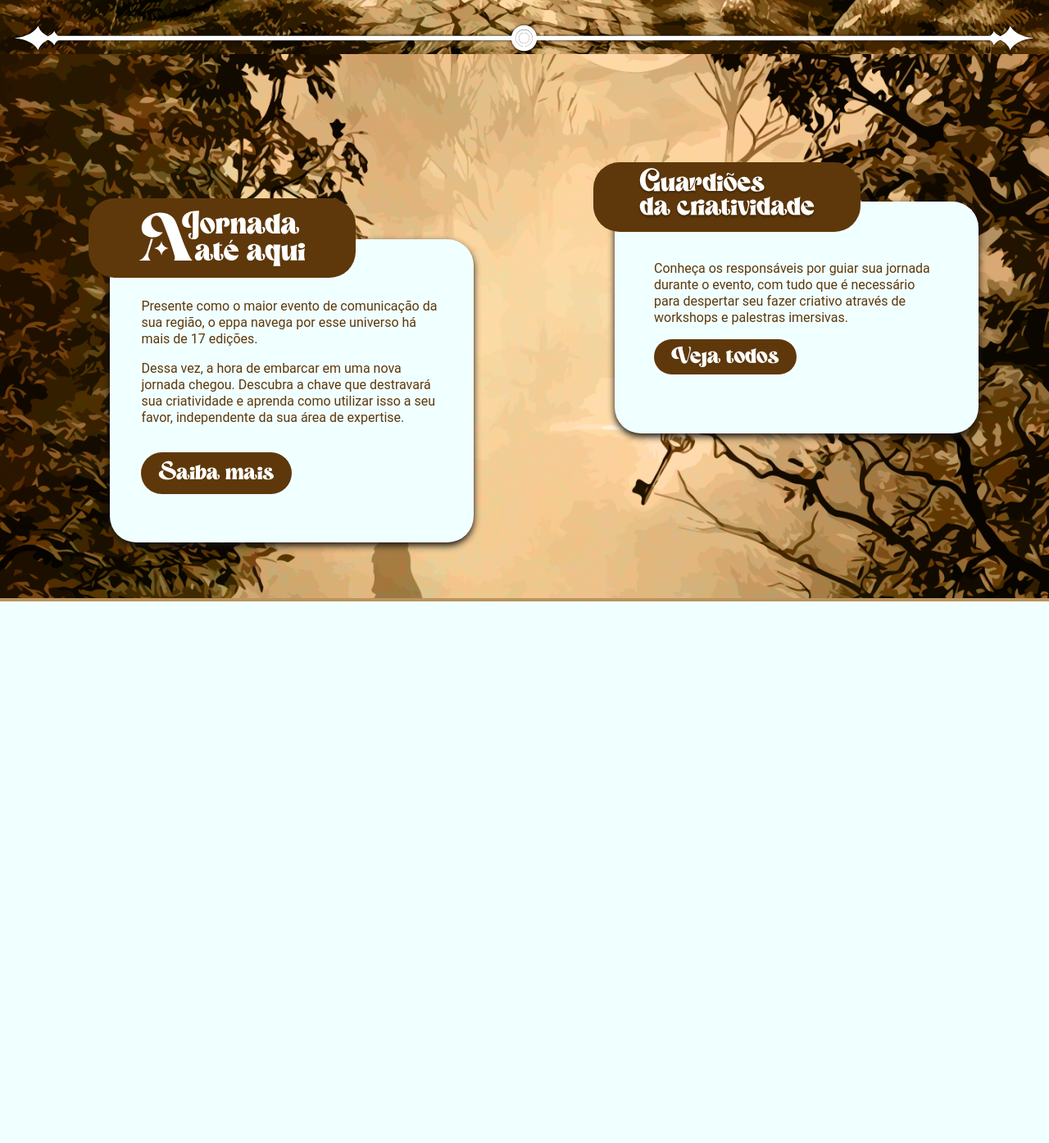
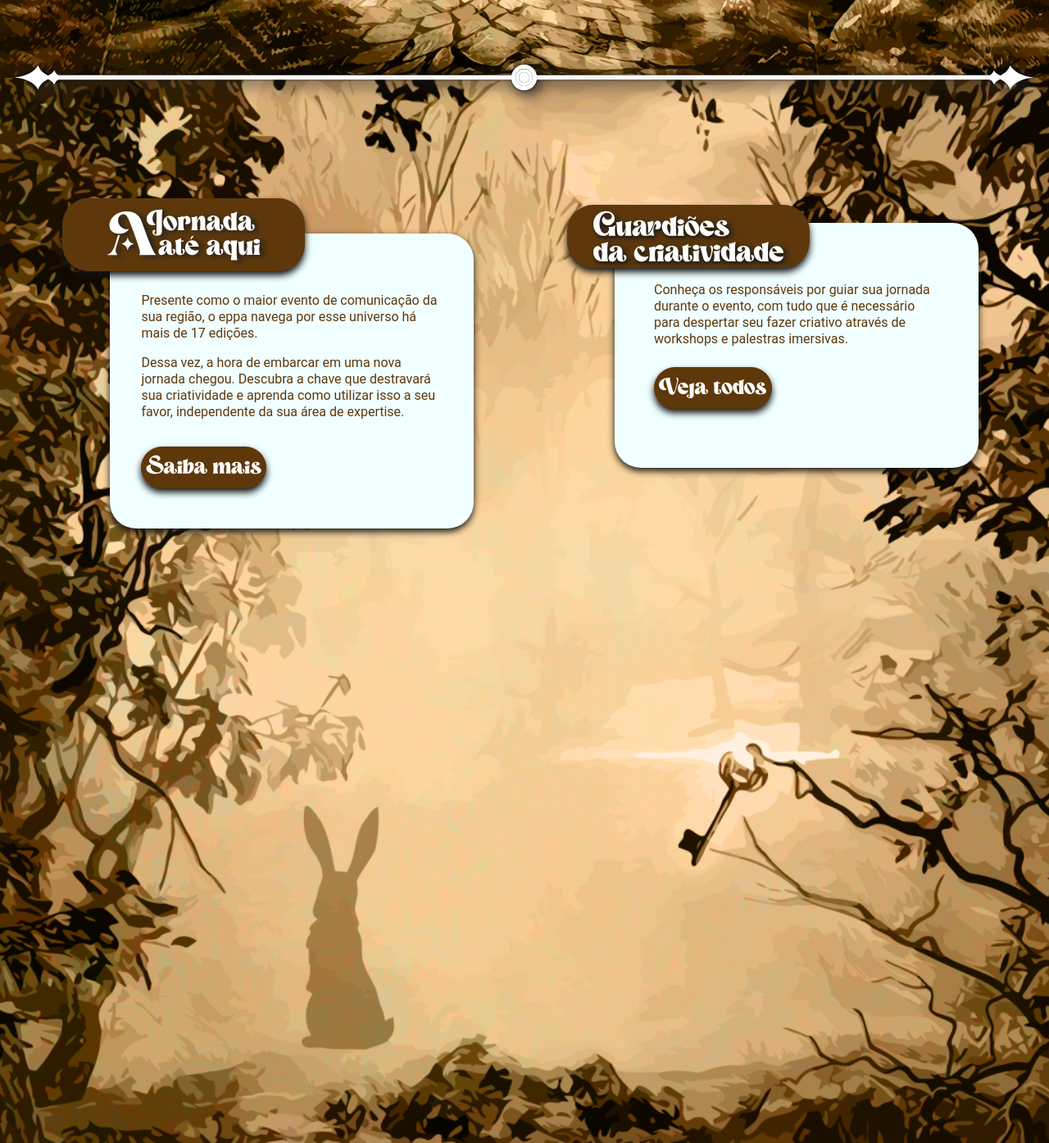
Before and after one commit to kaduFranca/Projeto-EPPA23, a PHP site: page / in a window 1280 px wide; the page is wider, and only the part inside the window is pictured. Shown: the part 760-2155 px from the top of that part at 82% size. Before the commit the page ends 1494 px from the top of that part, so only its background shows below. Run offline with PHP 8.4, Linux system fonts and the light colour scheme; some web fonts are replaced.

Commit message:
Segunda Pagina Home

```diff
--- a/css/style/style.css
+++ b/css/style/style.css
@@ -1,21 +1,22 @@
 @import url("https://use.typekit.net/uma2tiz.css");
 
 @font-face {
-    font-family:'Magic-Retro';
-    src:url("../../font/magic-retro.ttf")
+    font-family: 'Magic-Retro';
+    src: url("../../font/magic-retro.ttf")
 }
 
-body{
+body {
     background-color: #ba945e;
     font-family: "Roboto";
     min-width: 400px;
     max-width: 1900px;
     padding: 0;
     margin: 0 auto !important;
-
+    user-select: none;
 
 }
-.navbar{
+
+.navbar {
     min-width: 400px;
     max-width: 1900px;
     padding: 0;
@@ -23,61 +24,78 @@ body{
 
 }
 
-.cor-marrom{
-background-color: #5e380b;
+.cor-marrom {
+    background-color: #5e380b;
 }
 
-.navbar li a:hover{
+.navbar li a:hover {
     background-color: #ba945e;
 
 
 }
 
-.back-one{
+.back-one {
     background-image: url("../../img/background/back-1.png");
     background-repeat: no-repeat;
     background-size: cover;
+    pointer-events: none;
+
 
 }
 
-.back-two{
+.back-two {
     background-image: url("../../img/background/back-2.png");
     background-repeat: no-repeat;
-    background-size:  cover;
+    background-size: cover;
     background-position: center;
+    min-height: 1300px;
+
 
 }
 
-.slogan{
-    left: 54%;
+.slogan {
+    right: 0%;
     padding: 0%;
     margin: 0%;
     border: 0;
-    bottom: 33%;
+    bottom: 30%;
+    filter: drop-shadow(0.4vw 0.4vw 0.7vw #222);
+
 }
-.ronaldo{
+
+.ronaldo {
     right: 23%;
     padding: -20%;
     margin: 0%;
-    top: -2%;
+    top: 0%;
     border: 0;
+    filter: drop-shadow(0.4vw 0.4vw 0.7vw #222);
+
+
 
 }
 
 
-.separador{
+.separador {
     right: 0;
     padding: 0;
     margin: 0%;
     top: 0%;
+    filter: drop-shadow(0.4vw 0.4vw 0.7vw #222);
 
 }
 
-.box-1{
+.box-1 {
     position: relative;
     font-family: "Roboto";
     background-color: azure;
     box-shadow: 0 0.3vw 0.7vw rgb(21, 19, 19);
+}
+
+.box-marrom {
+    background-color: #5e380b;
+    box-shadow: 0 0.4vw 0.7vw rgb(21, 19, 19);
+    font-family: "Magic-Retro";
 }
 
 .relogio {
@@ -85,4 +103,6 @@ background-color: #5e380b;
     padding: 0;
     margin: 10%;
     top: 0;
+
+
 }
--- a/index.html
+++ b/index.html
@@ -17,14 +17,14 @@
   <header>
     <nav class="navbar navbar-expand-lg position-fixed d-flex fixed-top  cor-marrom ">
       <div class="container-fluid ">
-        <button class="navbar-toggler" type="button" data-bs-toggle="collapse" data-bs-target="#navbarTogglerDemo03"
-          aria-controls="navbarTogglerDemo03" aria-expanded="false" aria-label="Toggle navigation">
+        <button class="navbar-toggler" type="button" data-bs-toggle="collapse" data-bs-target="#navbarEppa"
+          aria-controls="navbarEppa" aria-expanded="false" aria-label="Toggle navigation">
           <span class="navbar-toggler-icon"></span>
         </button>
         <a class="navbar-brand m-1 mx-4" href="#">
-          <img src="img/icons/logo.svg" alt="EPPA" width="100" height="55">
+          <img src="img/icons/logo.svg" alt="EPPA" width="80%">
         </a>
-        <div class="collapse  navbar-collapse justify-content-end " id="navbarTogglerDemo03">
+        <div class="collapse  navbar-collapse justify-content-end " id="navbarEppa">
           <ul class="navbar-nav  mb-2 mb-lg-0">
             <li class="nav-item">
               <a class="nav-link active text-white p-3 rounded-pill py-1" aria-current="page" href="#">Início</a>
@@ -55,9 +55,9 @@
       <div class="container-fluid position-relative">
         <div class="row g-0 align-items-center">
 
-          <div class="col-4 text-center  order-2 w-50 my-lg-0 my-md-4   ronaldo position-absolute ">
+          <div class="col-4 text-center  order-2 w-50 my-lg-0 my-md-4  ronaldo position-absolute ">
             <img sizes="(max-width: 480px) calc(100vw - 10px), 480px" src="img/graphics/ronaldo.svg" alt="ronaldo"
-              width="90%" class="img-fluid rounded d-block">
+              width="90%" class="img-fluid rounded d-flex">
 
           </div>
 
@@ -67,30 +67,34 @@
           </div>
 
 
-          <div class="col-4  text-center order-3 position-absolute  w-50 slogan">
+          <div class="col-4  text-center order-3 position-absolute me-lg-5 w-50 slogan">
             <img sizes="(max-width: 480px) calc(100vw - 10px), 480px" src="img/slogan/slogan.png" alt="slogan"
-              width="60%" class="img-fluid rounded d-block border-0 mx-auto">
+              width="60%" class="img-fluid rounded d-block border-0 mx-auto me-3 ms-auto">
 
           </div>
         </div>
-        <div class="row g-0 mx-auto  my-0 position-static order-4 text-center pt-5  align-items-center separador">
-          <img src="img/graphics/separador.svg" alt="separador" class="img-fluid rounded d-block">
-
+        <div
+          class="row g-0 mx-auto my-0 position-relative order-4 text-center pt-md-5 pt-lg-5  align-items-center separador">
+          <img src="img/graphics/separador.svg" alt="separador" class="img-fluid rounded d-block pt-5 mt-auto"
+            style="margin-bottom: -1.5%;">
         </div>
       </div>
     </div>
 
-    <div class="back-two ps-0 ps-lg-5 ">
+    <div class="back-two bg ps-0 ps-lg-5 ">
       <div class="container-fluid ">
         <div class="row ">
-          <div class="col-lg-6 row col-md-12 mb-3 my-0 mx-lg-auto  ">
-            <div class="cor-marrom d-flex  mx-5 pt-0 py-1 mt-5 rounded-5 position-relative"
+          <div class="col-lg-6 row col-md-12 mb-3 py-1  my-0 mx-lg-auto ">
+            <div
+              class="box-marrom d-flex  mx-4 mx-lg-3  pt-0 py-1 my-0 w-50 px-4 mt-lg-4 mt-lg-0 rounded-5 position-relative"
               style="top: 20%; left: 0%; width: 55%; height: 15%;">
               <img src="img/slogan/a-jornada.svg" alt="A jornada até aqui" class="img-fluid rounded mx-auto "
-                style="height: 120%;">
+                style="height: 120%; filter: drop-shadow(0.4vw 0.2vw 0.3vw #222);">
             </div>
-            <div class="  mx-auto m-5 mb-lg-5 box-1 position-static rounded-5 w-75 pt-md-5 mt-md-5  ">
-              <div class="badge mx-3 my-0  py-4 fs-6 fw-normal text-wrap lh-sm text-break " style="color: #5E380B; ">
+            <div class="  mx-auto m-5 mb-lg-5 box-1 position-static rounded-5 w-75 pt-md-0  pt-lg-5">
+              <div
+                class="badge mx-3 mt-5 mt-md-1 pt-5 mt-lg-0 pt-lg-4 my-0 pt-0  py-4 fs-6  fw-normal text-wrap lh-sm text-break "
+                style="color: #5E380B; ">
                 <p class="text-start ">Presente como o maior evento de comunicação da sua região, o eppa navega por
                   esse universo há mais
                   de
@@ -101,17 +105,17 @@
                   criatividade e aprenda como utilizar isso a seu favor, independente da sua área de expertise.
                 </p>
                 <div class="text-start">
-                  <button class="rounded-pill text-center text-white w-50 fs-3 border-0  mt-3  py-2"
-                    style="background-color: #5e380b; font-family: 'Magic-Retro';">Saiba mais</button>
+                  <button class="box-marrom rounded-pill text-center text-white w-auto fs-3 border-0  mt-3  py-2">Saiba
+                    mais</button>
                 </div>
               </div>
             </div>
           </div>
-          <div class="col-lg-6 col-md-12 mx-auto my-5">
-            <div class="cor-marrom d-flex  mx-5 pt-0 py-1 my-0  rounded-5 position-relative"
-              style="top: 15%; left: 0%; width: 55%; height: 15%;">
+          <div class="col-lg-6 col-md-12 mx-auto my-5 py-1 ">
+            <div class="box-marrom d-flex  mx-4 mx-lg-3 pt-0 py-1 my-0 w-50 px-4  rounded-5 position-relative"
+              style="top: 20%; left: 0%; width: 55%; height: 15%;">
               <img src="img/slogan/guardioes-da-criatividade.svg" alt="A jornada até aqui"
-                class="img-fluid rounded mx-auto " style="height: 100%;">
+                class="img-fluid rounded mx-auto " style="height: 120%;  filter: drop-shadow(0.4vw 0.2vw 0.3vw #222);">
             </div>
             <div class=" text-center mx-auto d-grid m-5 mb-5 box-1 w-75 mx-5 py-5 position-static rounded-5">
               <div class="badge  px-5 py-4 fs-6 fw-normal text-wrap lh-sm text-break" style="color: #5E380B;">
@@ -120,8 +124,8 @@
                 </p>
                 <div class="text-start">
                   <button
-                    class="rounded-pill text-center text-white w-50 fs-3 border-0 mx-0 mt-0 me-0 pt-auto py-1 py-0"
-                    style="background-color: #5e380b; font-family: 'Magic-Retro';">Veja todos</button>
+                    class="box-marrom rounded-pill text-center text-white  w-auto fs-3 border-0 mx-0 mt-0 mt-lg-2 me-0 pt-auto py-2 ">Veja
+                    todos</button>
                 </div>
               </div>
             </div>
```
